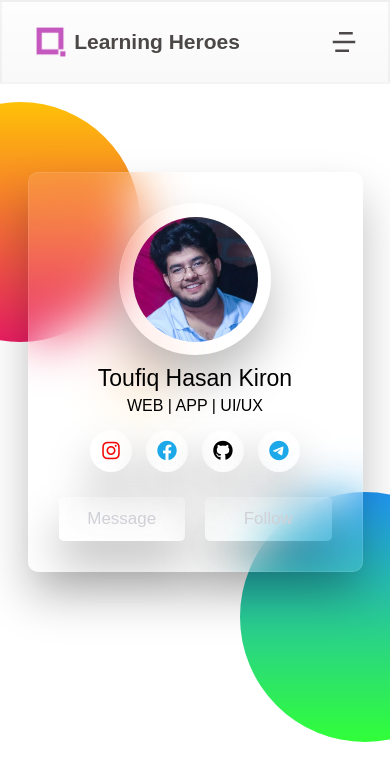
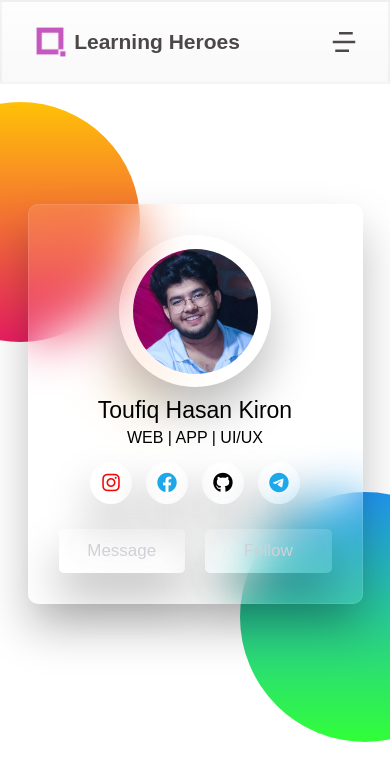
Before and after one commit to kiron0/learning-heroes2.0, a React (Create React App) app: page /about in a window 390 px wide. Shown: the top 780 px of the page. Built offline with nearby package versions, Linux system fonts and the light colour scheme.

Commit message:
about section fixed

```diff
--- a/src/Components/About/About.css
+++ b/src/Components/About/About.css
@@ -180,7 +180,6 @@
 @media screen and (max-width: 490px) {
     .wrapper{
         width: 70%;
-        margin-top: 5.5rem;
-        position: sticky;
+        margin-top: 7.5rem;
     }
 }
```
